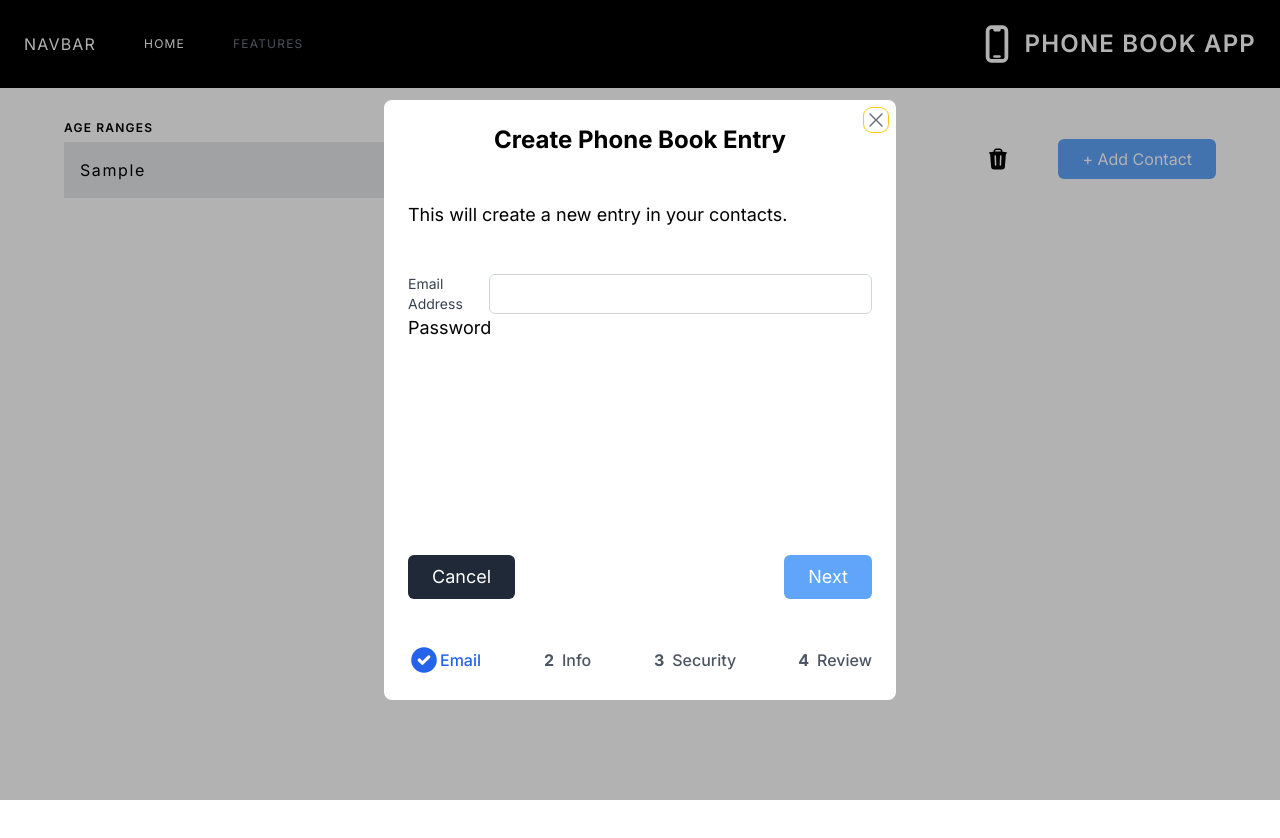
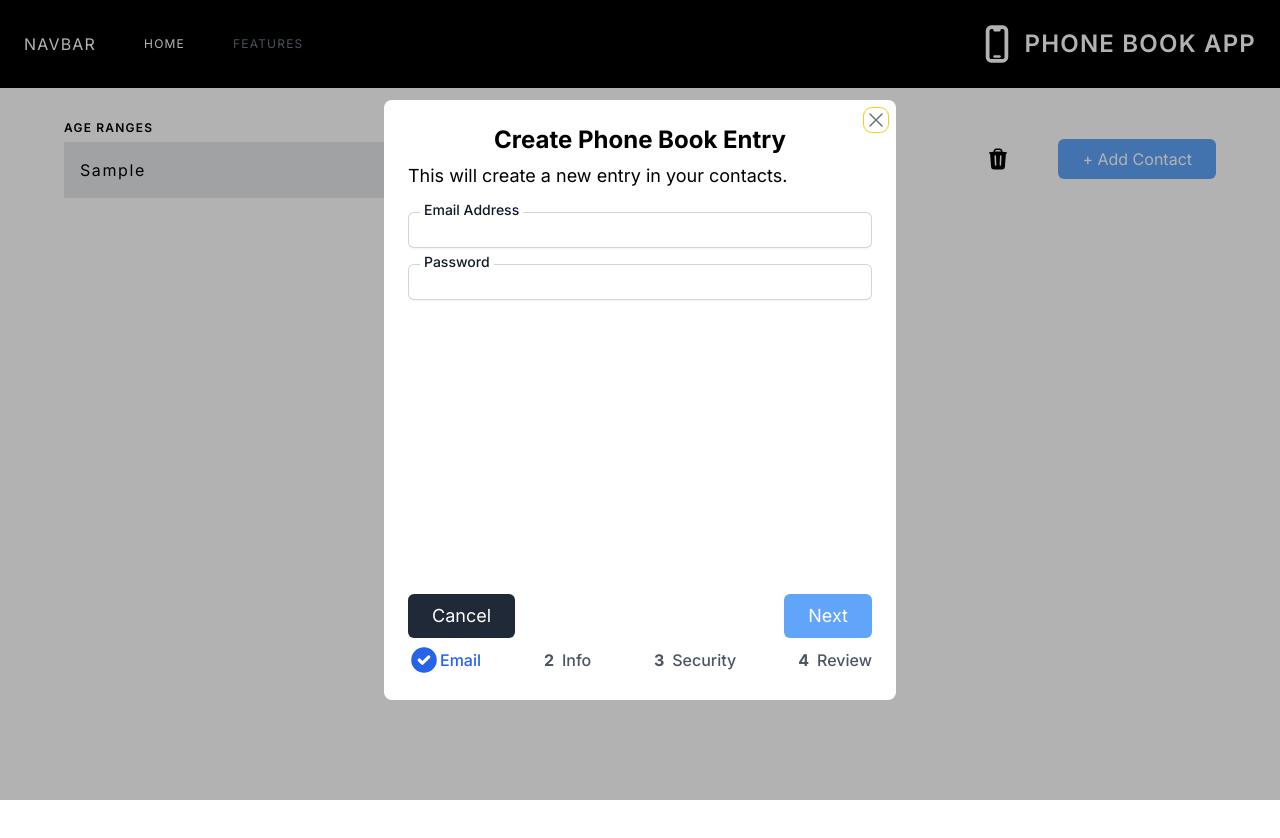
Before and after one commit to DoctorDerek/phonebook-filter-by-age, a Next.js app: page / in a window 1280 px wide. Both pictures are taken after typing "Sample" into the empty fields and a click on the button "+ Add Contact". Shown: the top 838 px of the page. Built offline with nearby package versions, Linux system fonts and the light colour scheme.

Commit message:
feat(multi-step): add `password` field and improve styling of the `<ContactDialogInputs>`

```diff
--- a/components/ContactDialogInputs.tsx
+++ b/components/ContactDialogInputs.tsx
@@ -26,18 +26,24 @@ function ContactDialogInput({
   /** We check for undefined and then coerce to a string. */
   const placeholder = String(dialogState.contact?.[fieldName] || "")
   return (
-    <label className="flex space-x-1 text-sm text-gray-700">
-      <span>{label}</span>
+    <div className="relative mt-4">
+      <label
+        htmlFor={fieldName}
+        className="absolute -top-3 left-3 inline-block bg-white px-1 text-sm font-medium text-gray-900"
+      >
+        {label}
+      </label>
       <input
         type="text"
+        id={fieldName}
+        className="block w-full rounded-md border-0 py-1.5 text-gray-900 shadow-sm ring-1 ring-inset ring-gray-300 placeholder:text-gray-400 focus:ring-2 focus:ring-inset focus:ring-indigo-600 sm:text-sm sm:leading-6"
         placeholder={placeholder}
         {...register(fieldName, {
           required: dialogState.type === "CREATE",
         })}
-        className="w-full rounded-md border border-gray-300  pl-1 placeholder:text-sm placeholder:font-medium placeholder:text-gray-500"
         disabled={dialogState.type === "DELETE"}
       />
-    </label>
+    </div>
   )
 }
 
@@ -51,9 +57,9 @@ export default function ContactDialogInputs({
   register: UseFormRegister<Contact>
   errors: Partial<FieldErrorsImpl<Contact>>
 }) {
+  if (dialogState.type === "RESET") return null
+
   return (
-    <>
-      {dialogState.type !== "RESET" && (
     <>
       <div className="keen-slider__slide">
         <ContactDialogInput
@@ -62,7 +68,12 @@ export default function ContactDialogInputs({
           dialogState={dialogState}
           register={register}
         />
-            Password
+        <ContactDialogInput
+          label="Password"
+          fieldName="password"
+          dialogState={dialogState}
+          register={register}
+        />
       </div>
       <div className="keen-slider__slide">
         <ContactDialogInput
@@ -121,7 +132,5 @@ export default function ContactDialogInputs({
           errors.phoneNumber ||
           errors.email) && <div>All fields are required.</div>}
     </>
-      )}
-    </>
   )
 }
--- a/contacts/CONTACTS.tsx
+++ b/contacts/CONTACTS.tsx
@@ -16,6 +16,7 @@ export type Contact = {
   zipCode?: string
   phoneNumber?: string
   email?: string
+  password?: string
 }
 
 /**
```
Lines whose indentation alone changed are shown as unchanged.
